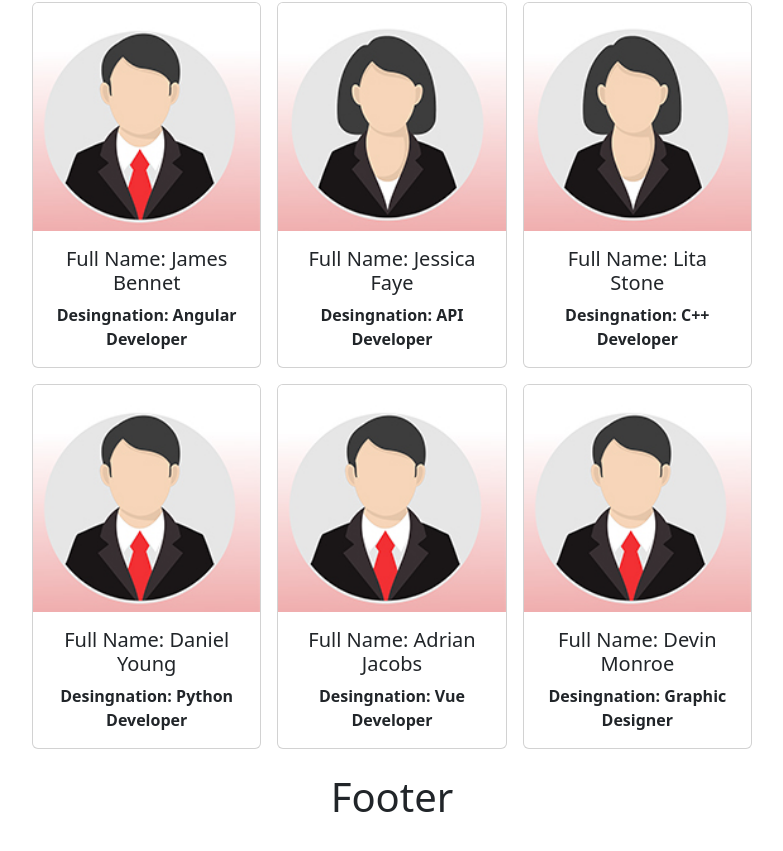
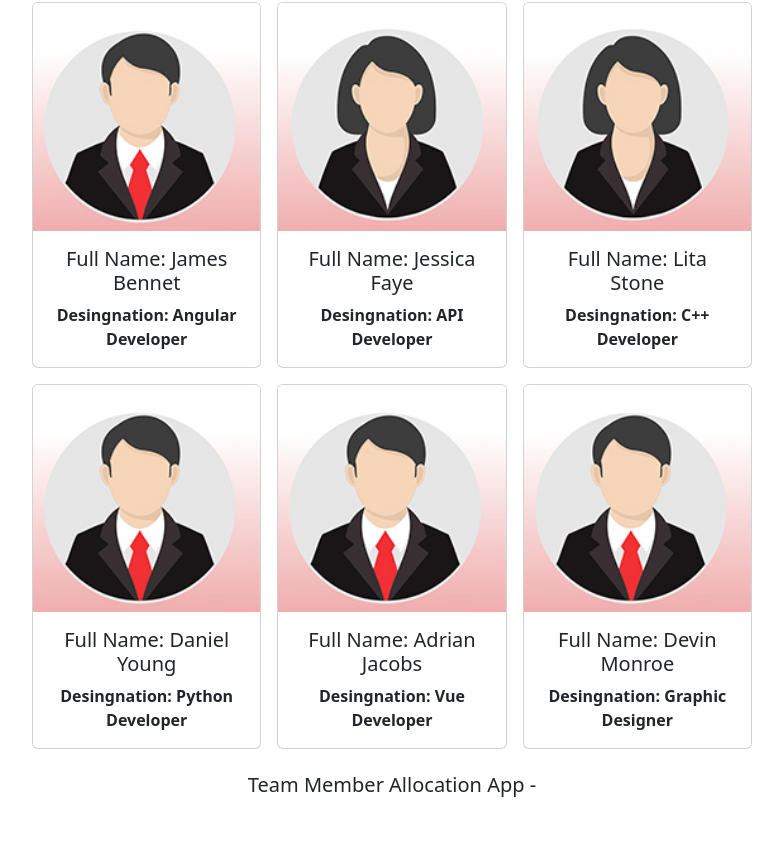
Before and after one commit to GuilhermeLVL/Freecodecamp, a React (Create React App) app in the folder team-member-alocation/: page / in a window 1280 px wide. Shown: the part 970-1821 px from the top of the page, without its empty margins (248-1031 px from the left). After the commit the page ends 1799 px from the top, so only its background shows below. Built offline with nearby package versions, Linux system fonts and the light colour scheme.

Commit message:
Update Footer.jsx

```diff
--- a/team-member-alocation/src/Footer.jsx
+++ b/team-member-alocation/src/Footer.jsx
@@ -8,7 +8,7 @@ const Footer = () =>{
         <footer className="container">
           <div className="row justify-content-center mt-3 mb-4">
                 <div className="col-8">
-          <h1>Footer</h1>
+          <h5>Team Member Allocation App - {today.getFullYear}</h5>
         </div>
         </div>
         </footer>
```
